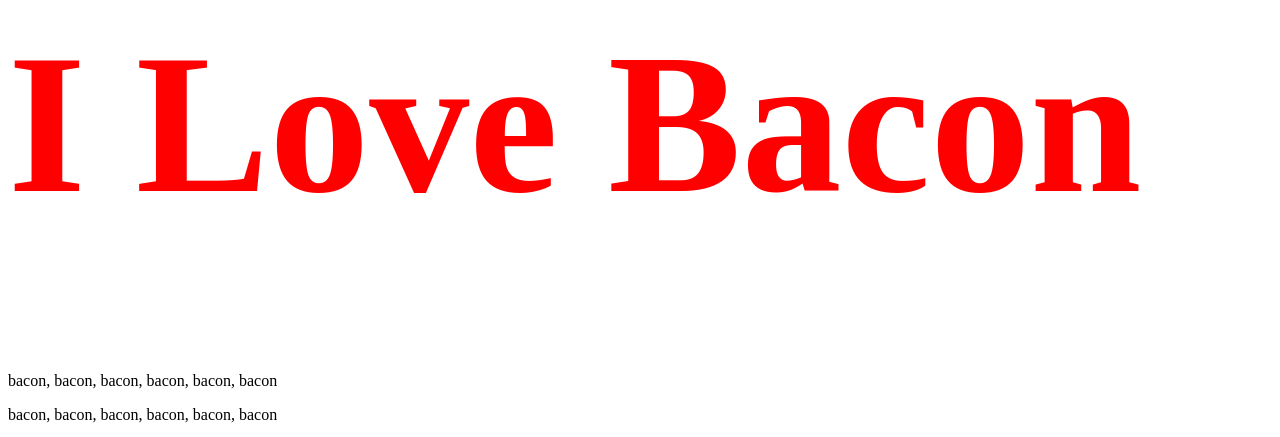
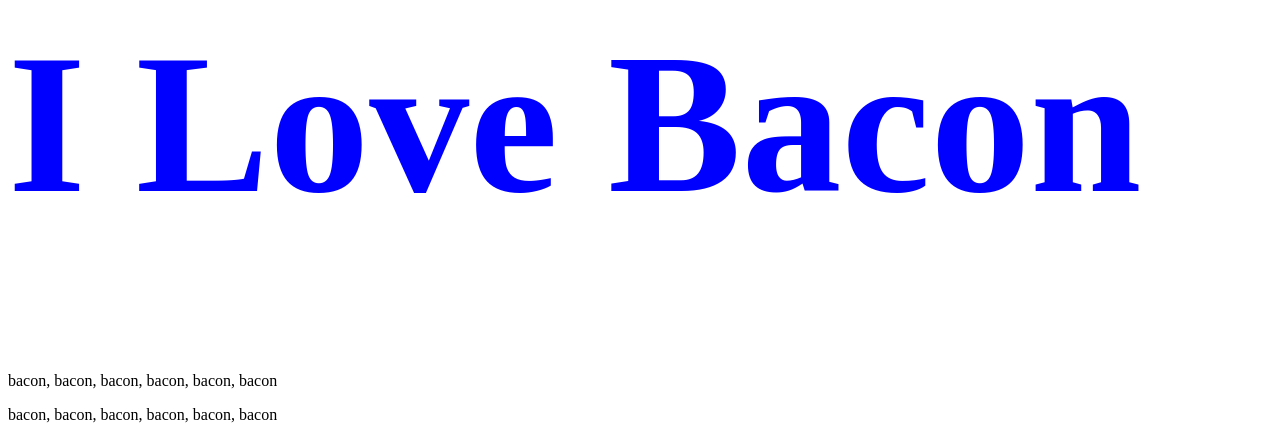
Before and after one commit to theackstack/css-bacon-fansite-udemy, a plain HTML site: page index.html in a window 1280 px wide. Shown: the part 125-562 px from the top of the page. Drawn offline with Linux system fonts and the light colour scheme.

Commit message:
Section 4, Module 38 - Classes vs. Ids

```diff
--- a/css/styles.css
+++ b/css/styles.css
@@ -6,11 +6,9 @@ h1
   font-size: 200px;
 }
 
-/*
-img {
-  background-color: red;
+img:hover {
+  background-color: gold;
 }
-*/
 
 /*************************CLASS SELECTORS*************************/
 
@@ -21,3 +19,9 @@ img {
 .broccoli {
   background-color: red;
 }
+
+/*************************ID SELECTORS*************************/
+
+#heading {
+  color: blue;
+}
--- a/index.html
+++ b/index.html
@@ -8,7 +8,7 @@
 </head>
 
 <body>
-  <h1>I Love Bacon</h1>
+  <h1 id="heading">I Love Bacon</h1>
   <p>bacon, bacon, bacon, bacon, bacon, bacon</p>
   <p>bacon, bacon, bacon, bacon, bacon, bacon</p>
   <p>bacon, bacon, bacon, bacon, bacon, bacon</p>
```
